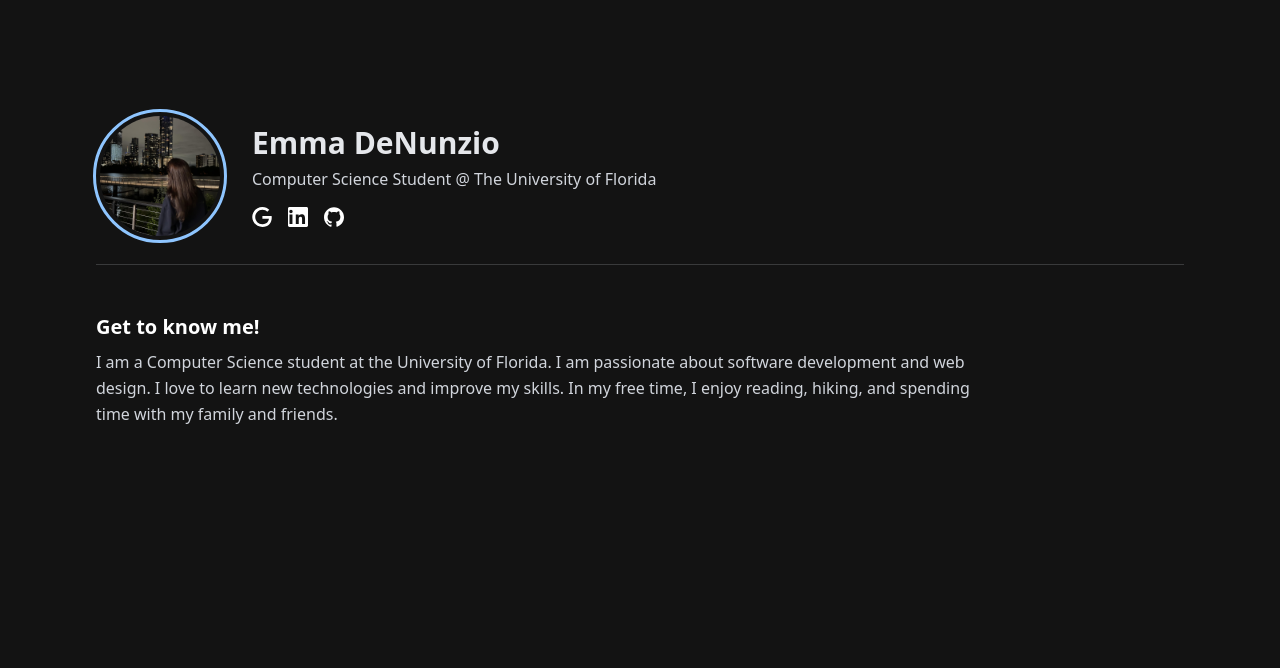
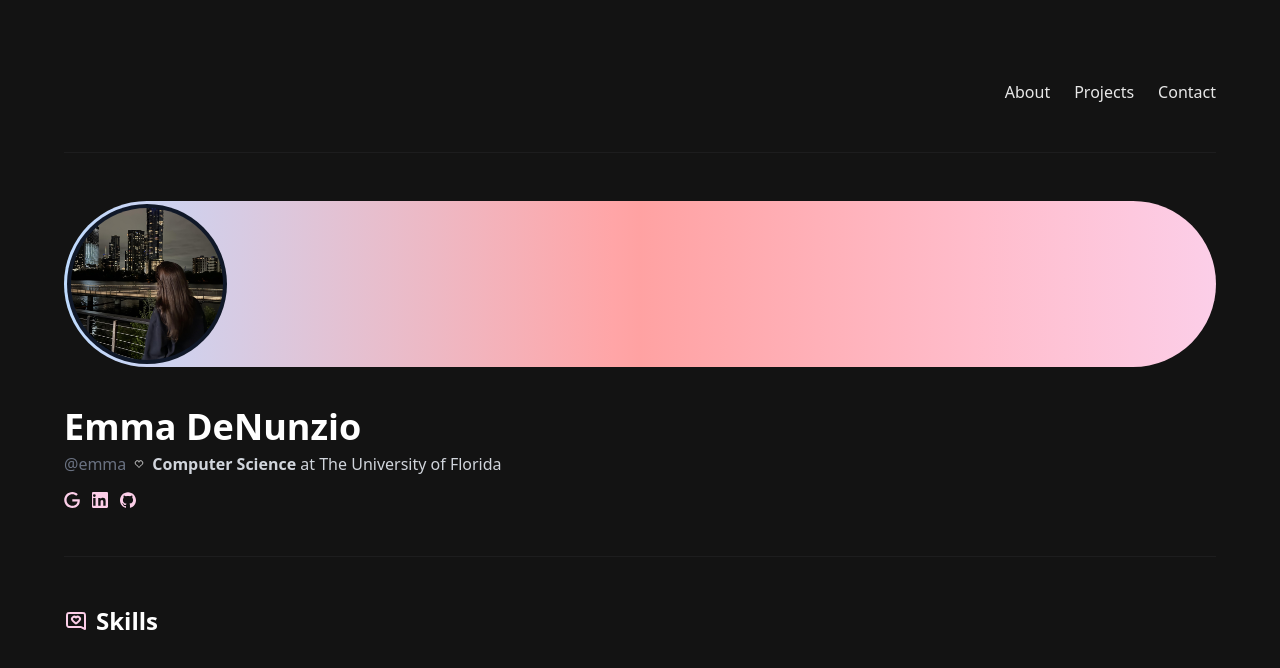
Before and after one commit to emijane/Emma, a React (Vite) app in the folder portfolio/: page / in a window 1280 px wide. Shown: the top 668 px of the page. Built offline with nearby package versions, Linux system fonts and the light colour scheme.

Commit message:
updated header

```diff
--- a/portfolio/src/App.jsx
+++ b/portfolio/src/App.jsx
@@ -5,52 +5,76 @@ import profilePic from './assets/profile-picture.jpg';
 import GoogleIcon from './icons/GoogleIcon';
 import LinkedInIcon from './icons/LinkedInIcon';
 import GitHubIcon from './icons/GitHubIcon';
+import AboutIcon from './icons/AboutIcon';
+import HeartIcon from './icons/HeartIcon';
 
 function App() {
 
   return (
     <>
-      <div className="container mt-[3rem] font-sans max-w-[70rem] mx-auto flex flex-col justify-center p-4">
+      {/* Parent Container */}
+      <div className="container mt-[1rem] font-sans max-w-[75rem] mx-auto p-4">
+
+        {/* Main Menu Menu */}
+        <div className="flex justify-center gap-6 lg:justify-end">
+          {['About', 'Projects', 'Contact'].map((label) => (
+            <a
+              key={label}
+              className="text-white opacity-90 relative inline-block after:content-[''] after:absolute after:left-0 after:bottom-0 after:w-0 after:h-[1.5px] after:bg-white after:transition-all after:duration-300 hover:after:w-full"
+              href="#"
+            >
+              {label}
+            </a>
+          ))}
+        </div>
+
+        {/* Divider */}
+        <hr className="border-t border-gray-300 my-12 opacity-5" />
+
         {/* Header */}
-        <div className="header flex flex-col md:flex-row items-center gap-7">
+        <div className="header flex flex-col gap-10">
 
           {/* Profile Picture */}
-          <div className="profile-picture">
+          <div className="profile-picture bg-gradient-to-r from-blue-200 via-red-300 to-pink-200 p-[3px] rounded-full">
             <img
               src={profilePic}
               alt="Profile Picture"
-              className="w-full min-w-[5rem] max-w-[8rem] aspect-square rounded-full object-cover outline outline-3 outline-blue-300 p-1"
+              className="w-full min-w-[5rem] max-w-[10rem] p-1 aspect-square rounded-full object-cover bg-gray-900"
             />
           </div>
 
           {/* Bio + Social Icons */}
           <div className="bio flex-1 text-center md:text-left">
-            <h1 className="text-3xl font-bold text-gray-200">Emma DeNunzio</h1>
-            <h3 className="mt-1.5 text-gray-300">
-              Computer Science Student @ The University of Florida
-            </h3>
+            <h1 className="text-4xl font-bold text-white">Emma DeNunzio</h1>
+            <div className="bio-wrapper flex items-center gap-2 mt-[0.3rem]">
+              <p className="text-gray-500 text-s">@emma</p>
+              <HeartIcon className="w-2.5 h-2.5 text-white hover:text-pink-300 transition-colors duration-200" />
+              <h3 className="text-gray-300 text-s">
+                <b>Computer Science</b> at The University of Florida
+              </h3>
+            </div>
+
 
             {/* Social Icons */}
-            <div className="social-media flex justify-center md:justify-start gap-4 mt-4">
-              <GoogleIcon className="w-5 h-5 text-white hover:text-blue-400 transition-colors duration-200" />
-              <LinkedInIcon className="w-5 h-5 text-white hover:text-blue-400 transition-colors duration-200" />
-              <GitHubIcon className="w-5 h-5 text-white hover:text-blue-400 transition-colors duration-200" />
+            <div className="social-media flex justify-center md:justify-start gap-3 mt-[1rem]">
+              <GoogleIcon className="w-4 h-4 text-pink-200 hover:text-pink-300 transition-colors duration-200 cursor-pointer" />
+              <LinkedInIcon className="w-4 h-4 text-pink-200 hover:text-pink-300 transition-colors duration-200 cursor-pointer" />
+              <GitHubIcon className="w-4 h-4 text-pink-200 hover:text-pink-300 transition-colors duration-200 cursor-pointer" />
             </div>
           </div>
         </div>
 
         {/* Divider */}
-        <hr className="border-t border-gray-300 my-6 opacity-20" />
+        <hr className="border-t border-gray-300 my-12 opacity-5" />
 
         {/* About Section */}
         <div className="get-to-know-me text-gray-300 max-w-[55rem]">
-          <h3 className="text-xl font-bold mt-6 text-white">Get to know me!</h3>
-          <p className="mt-2 leading-relaxed">
-            I am a Computer Science student at the University of Florida. I am passionate about software development and web design. I love to learn new technologies and improve my skills. In my free time, I enjoy reading, hiking, and spending time with my family and friends.
-          </p>
+          <div className="about-wrapper flex items-center gap-2">
+            <AboutIcon className="w-6 h-6 text-pink-200 hover:text-pink-300 transition-colors duration-200" />
+            <h3 className="text-2xl font-bold text-white">Skills</h3>
+          </div>
         </div>
       </div>
-
     </>
   )
 }
--- /dev/null
+++ b/portfolio/src/icons/AboutIcon.jsx
@@ -0,0 +1,28 @@
+// src/icons/AboutIcon.jsx
+
+export default function AboutIcon(props) {
+    return (
+      <svg
+        {...props}
+        viewBox="0 0 24 24"
+        fill="none"
+        xmlns="http://www.w3.org/2000/svg"
+      >
+        <title>About</title>
+        <path
+          fillRule="evenodd"
+          clipRule="evenodd"
+          d="M11.9973 8.53055C11.1975 7.62155 9.8639 7.37703 8.86188 8.2094C7.85986 9.04177 7.71879 10.4334 8.50568 11.4179C8.97361 12.0033 10.1197 13.053 10.9719 13.8079C11.3237 14.1195 11.4996 14.2753 11.7114 14.3385C11.8925 14.3925 12.102 14.3925 12.2832 14.3385C12.4949 14.2753 12.6708 14.1195 13.0226 13.8079C13.8748 13.053 15.0209 12.0033 15.4888 11.4179C16.2757 10.4334 16.1519 9.03301 15.1326 8.2094C14.1134 7.38579 12.797 7.62155 11.9973 8.53055Z"
+          stroke="currentColor"
+          strokeWidth="2"
+          strokeLinejoin="round"
+        />
+        <path
+          d="M3 7.2C3 6.07989 3 5.51984 3.21799 5.09202C3.40973 4.71569 3.71569 4.40973 4.09202 4.21799C4.51984 4 5.0799 4 6.2 4H17.8C18.9201 4 19.4802 4 19.908 4.21799C20.2843 4.40973 20.5903 4.71569 20.782 5.09202C21 5.51984 21 6.0799 21 7.2V20L17.6757 18.3378C17.4237 18.2118 17.2977 18.1488 17.1656 18.1044C17.0484 18.065 16.9277 18.0365 16.8052 18.0193C16.6672 18 16.5263 18 16.2446 18H6.2C5.07989 18 4.51984 18 4.09202 17.782C3.71569 17.5903 3.40973 17.2843 3.21799 16.908C3 16.4802 3 15.9201 3 14.8V7.2Z"
+          stroke="currentColor"
+          strokeWidth="2"
+          strokeLinejoin="round"
+        />
+      </svg>
+    );
+  }
--- /dev/null
+++ b/portfolio/src/icons/HeartIcon.jsx
@@ -0,0 +1,23 @@
+// src/icons/HeartIcon.jsx
+
+export default function HeartIcon(props) {
+    return (
+      <svg
+        {...props}
+        viewBox="0 0 24 24"
+        fill="none"
+        xmlns="http://www.w3.org/2000/svg"
+      >
+        <title>About</title>
+        <path
+          fillRule="evenodd"
+          clipRule="evenodd"
+          d="M12 6.00019C10.2006 3.90317 7.19377 3.2551 4.93923 5.17534C2.68468 7.09558 2.36727 10.3061 4.13778 12.5772C5.60984 14.4654 10.0648 18.4479 11.5249 19.7369C11.6882 19.8811 11.7699 19.9532 11.8652 19.9815C11.9483 20.0062 12.0393 20.0062 12.1225 19.9815C12.2178 19.9532 12.2994 19.8811 12.4628 19.7369C13.9229 18.4479 18.3778 14.4654 19.8499 12.5772C21.6204 10.3061 21.3417 7.07538 19.0484 5.17534C16.7551 3.2753 13.7994 3.90317 12 6.00019Z"
+          stroke="currentColor"
+          strokeWidth="2"
+          strokeLinecap="round"
+          strokeLinejoin="round"
+        />
+      </svg>
+    );
+  }
```
